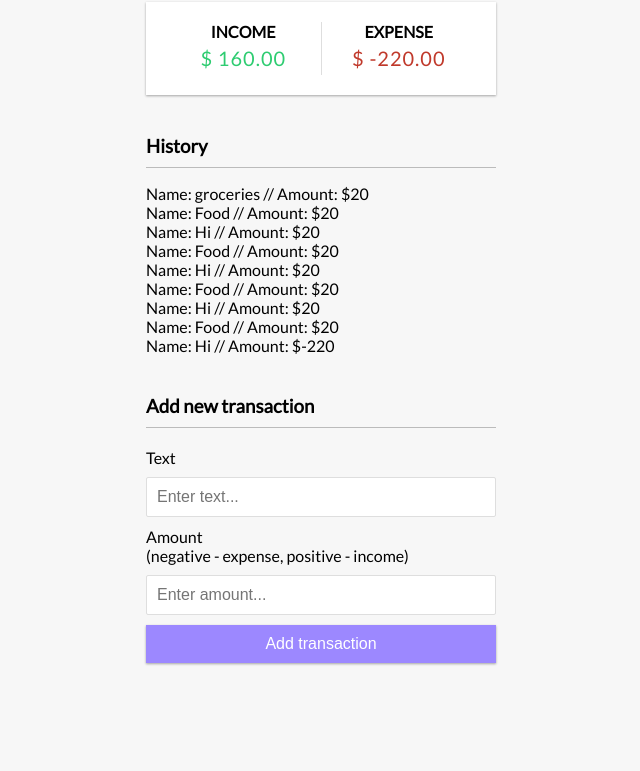
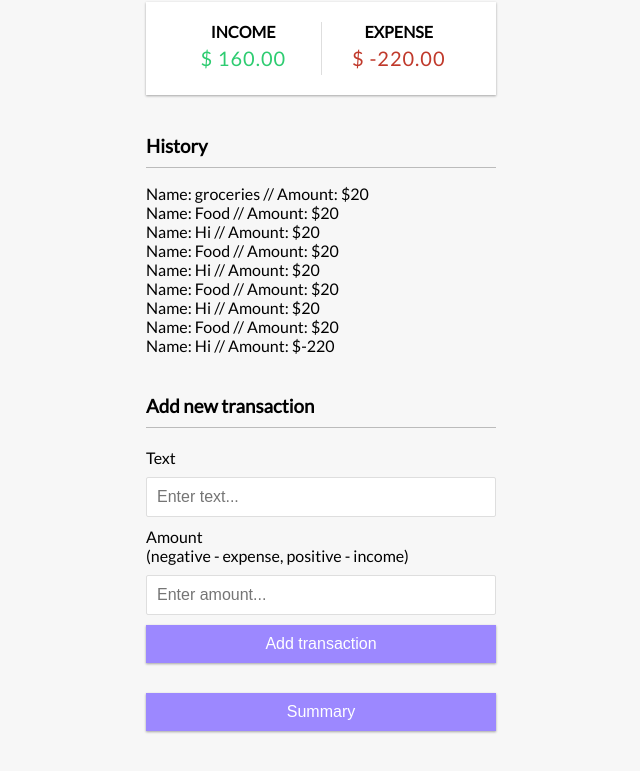
Before and after one commit to gkdlswm5/Expense-Tracker, a website: page index.html in a window 1280 px wide. Shown: the part 175-946 px from the top of the page, without its empty margins (319-959 px from the left). Before the commit the page ends 898 px from the top, so only its background shows below. Drawn offline with Linux system fonts and the light colour scheme.

Commit message:
added summary

```diff
--- a/index.html
+++ b/index.html
@@ -46,7 +46,10 @@
           <input type="number" id="amount" placeholder="Enter amount..." />
         </div>
         <button class="btn">Add transaction</button>
+
       </form>
+      <button id="summary" class="btn">Summary</button>
+
     </div>
 
     <script src="./index.js"></script>
--- a/index.js
+++ b/index.js
@@ -6,6 +6,7 @@ const transactionText = document.getElementById("text");
 const transactionNum = document.getElementById("amount");
 const submit = document.querySelector(".btn");
 const form = document.getElementById("form");
+const summary = document.getElementById("summary");
 
 //Transactions will be pushed into this array
 const transactions = [
```
